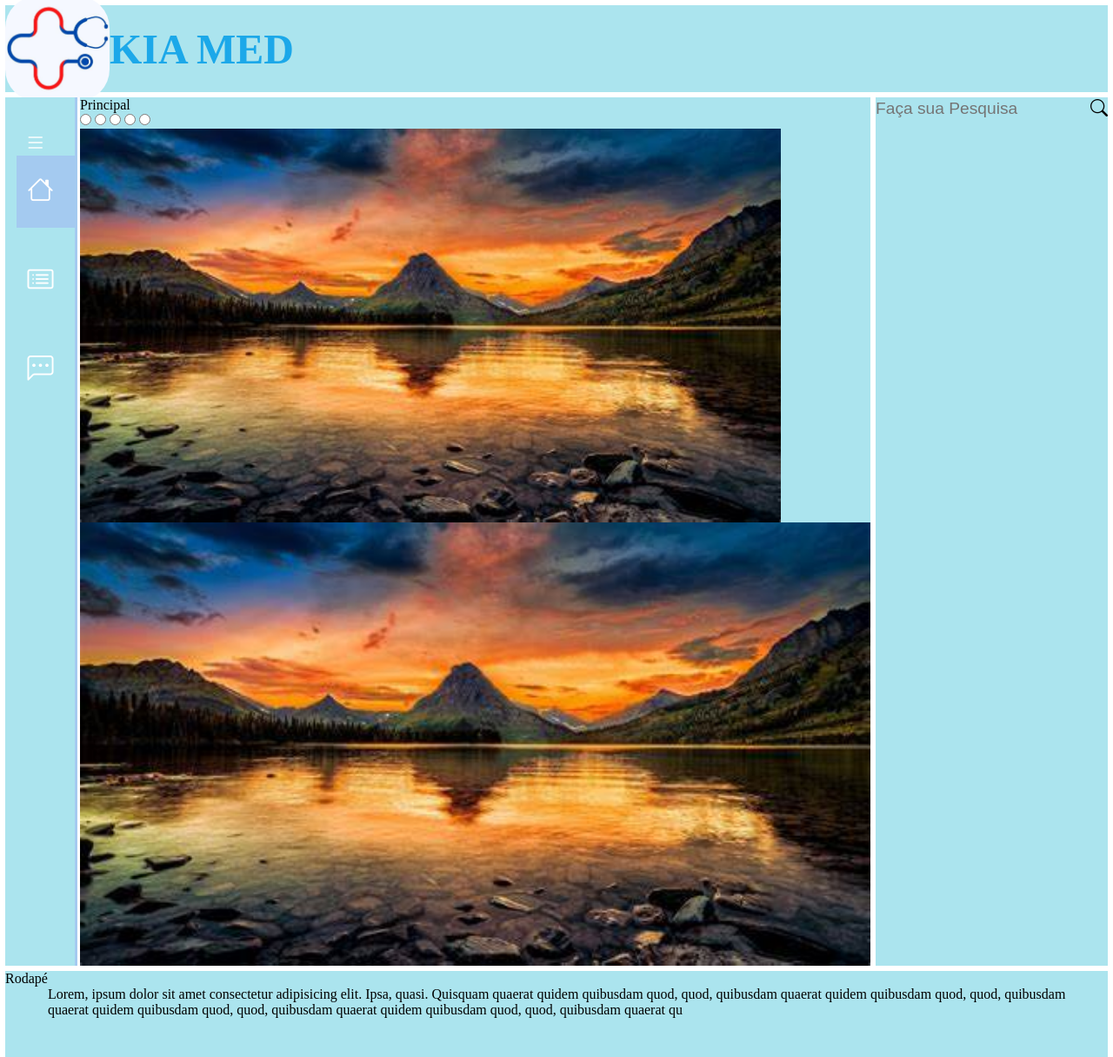
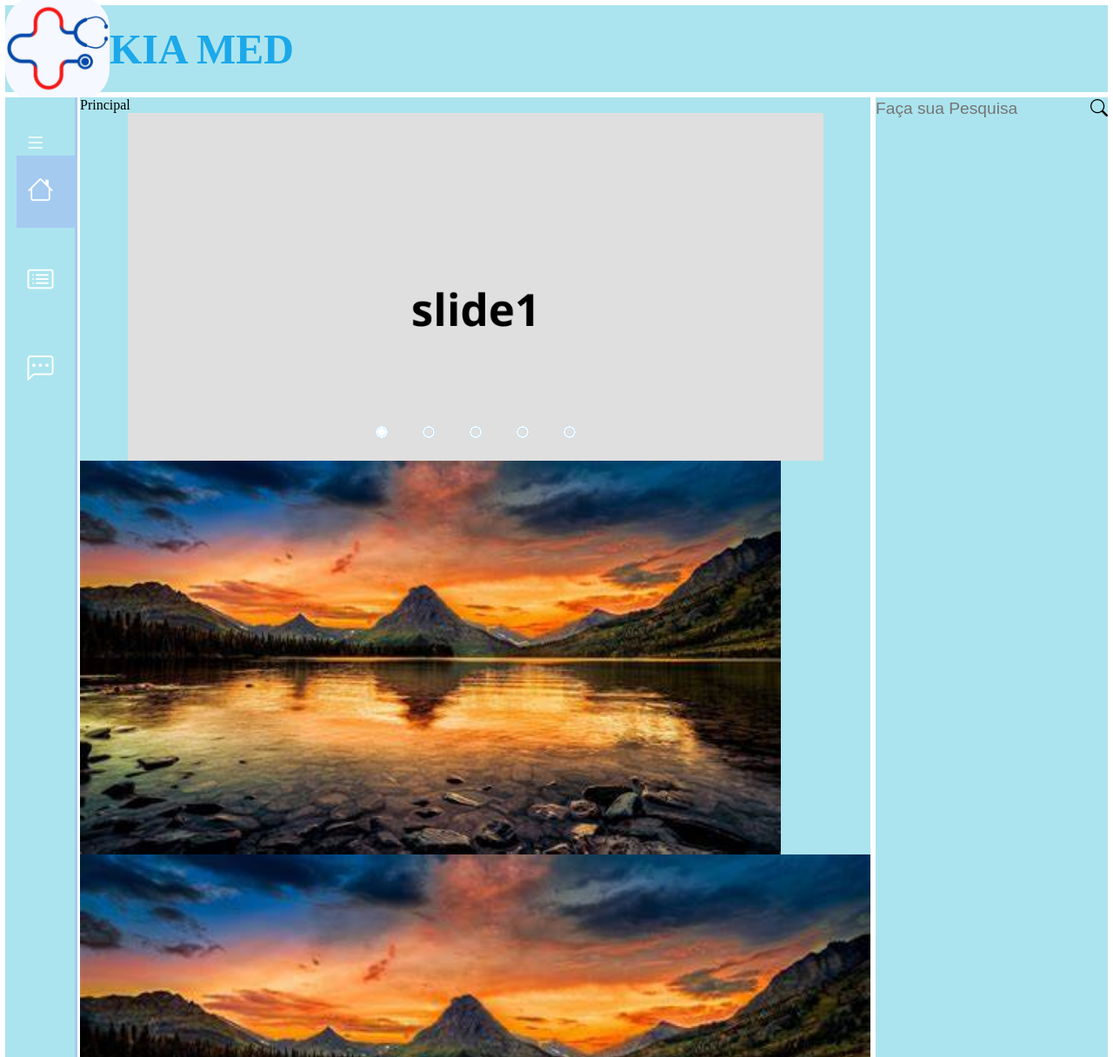
Before and after one commit to Kizzo-liso/KIA-MED, a PHP site: page /home.html in a window 1280 px wide. Shown: the top 1216 px of the page at 87% size. Run offline with PHP 8.4, Linux system fonts and the light colour scheme.

Commit message:
Passagem de imagens em sliders ou carrosel sla

```diff
--- a/css/styles.css
+++ b/css/styles.css
@@ -180,3 +180,107 @@ ul li.item-menu a .icon > i{
     opacity: 1;
 
 }
+
+/*slider*/
+.slider{
+    margin: 0 auto;
+    width: 800px;
+    height: 400px;
+    overflow: hidden;
+}
+.slides
+{
+    width: 400%;
+    height: 400px;
+    display: flex;
+}
+
+.slides  input{
+    display: none;
+}
+.slide{
+
+    width: 25%;
+    position: relative;
+    transition: 2s;
+
+}
+
+.slide img{
+    width: 800px;
+}
+
+.manual-navigation{
+    position: absolute;
+    width:800px;
+    margin-top: -40px;
+    display: flex;
+    justify-content: center;
+}
+.manual-bnt{
+    border: 2px solid white;
+    padding: 5px;
+    border-radius: 10px;
+    cursor: pointer;
+    transition: 1s;
+}
+.manual-bnt:not(:last-child){
+    margin-right: 40px;
+}
+.manual-bnt:hover{
+    background-color: #FFF;
+}
+
+#radio1:checked ~ .first{
+    margin-left: 0;
+}
+
+#radio2:checked ~ .first{
+    margin-left: -25%;
+}
+
+#radio3:checked ~ .first{
+    margin-left: -50%;
+}
+
+#radio4:checked ~ .first{
+    margin-left: -75%;
+}
+#radio5:checked ~ .first{
+    margin-left: -100%;
+}
+
+.navigation-auto div{
+    border: 2px solid #20a6ff;
+    padding: 5px;
+    border-radius:10px;
+    cursor: pointer;
+    transition: 1s;
+}
+
+.navigation-auto{
+    position:absolute;
+    width: 800px;
+    margin-top: 360px;
+    display: flex;
+    justify-content: center;
+}
+.navigation-auto div:not(:last-child){
+    margin-right: 40px;
+}
+
+#radio1:checked ~ .navigation-auto .auto-btn1{
+    background-color: #FFF;
+}
+#radio2:checked ~ .navigation-auto .auto-btn2{
+    background-color: #FFF;
+}
+#radio3:checked ~ .navigation-auto .auto-btn3{
+    background-color: #FFF;
+}
+#radio4:checked ~ .navigation-auto .auto-btn4{
+    background-color: #FFF;
+}
+#radio5:checked ~ .navigation-auto .auto-btn5{
+    background-color: #FFF;
+}
--- a/home.html
+++ b/home.html
@@ -70,12 +70,44 @@
                 <input type="radio" name="radio-btn" id="radio4">
                 <input type="radio" name="radio-btn" id="radio5">
 
+<!--imagens do slide-->
+                <div class="slide first">
+                    <img src="img/9.png" alt="primeiro topico">
+                </div>
+
 
                 <div class="slide">
+                    <img src="img/10.png">
+                </div>
+                <div class="slide">
+                    <img src="img/11.png" alt="terceiro topico">
+                </div>
+                <div class="slide">
+                    <img src="img/12.png" alt="quarto topico">
+                </div>
+                <div class="slide">
+                    <img src="img/13.png" alt="quinto topico">
+                </div>
+<!--imagens do slide-->
+<div class="navigation-auto">
+    <div class="auto-btn1"></div>
+    <div class="auto-btn2"></div>
+    <div class="auto-btn3"></div>
+    <div class="auto-btn4"></div>
+    <div class="auto-btn5"></div>
+
+</div>
 
 
+            </div>
 
-                </div>
+
+            <div class="manual-navigation">
+                <label for="radio1"class="manual-bnt"></label>
+                <label for="radio2"class="manual-bnt"></label>
+                <label for="radio3"class="manual-bnt"></label>
+                <label for="radio4"class="manual-bnt"></label>
+                <label for="radio5"class="manual-bnt"></label>
             </div>
 
 
--- a/js/sliders.js
+++ b/js/sliders.js
@@ -0,0 +1,13 @@
+let count = 1;
+document.getElementById("radio1").checked = true;
+setInterval(function() {
+    nextImage();
+},5000)
+
+function nextImage() {
+    count++;
+    if(count > 5){
+        count = 1;
+    }
+    document.getElementById("radio"+count).checked = true;
+}
```
Also changed, not shown: img/10.png (added), img/11.png (added), img/12.png (added), img/13.png (added), img/9.png (added).
